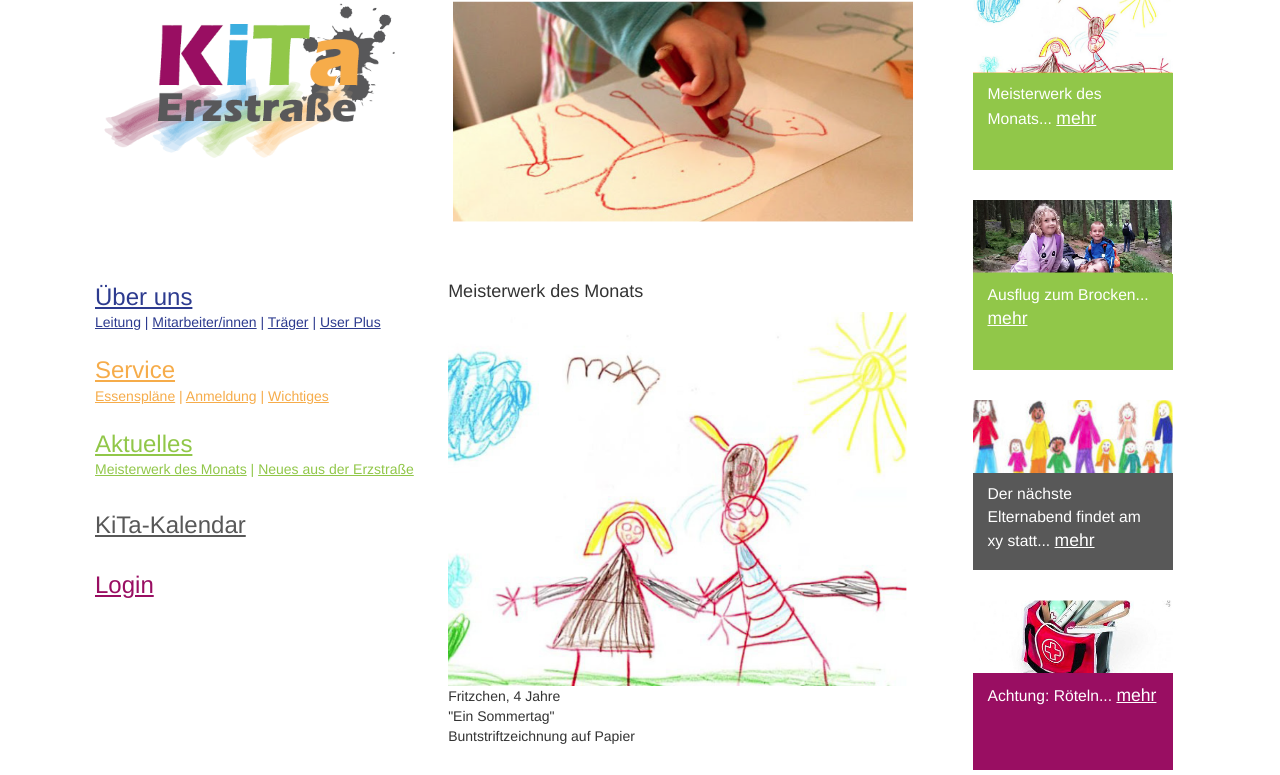
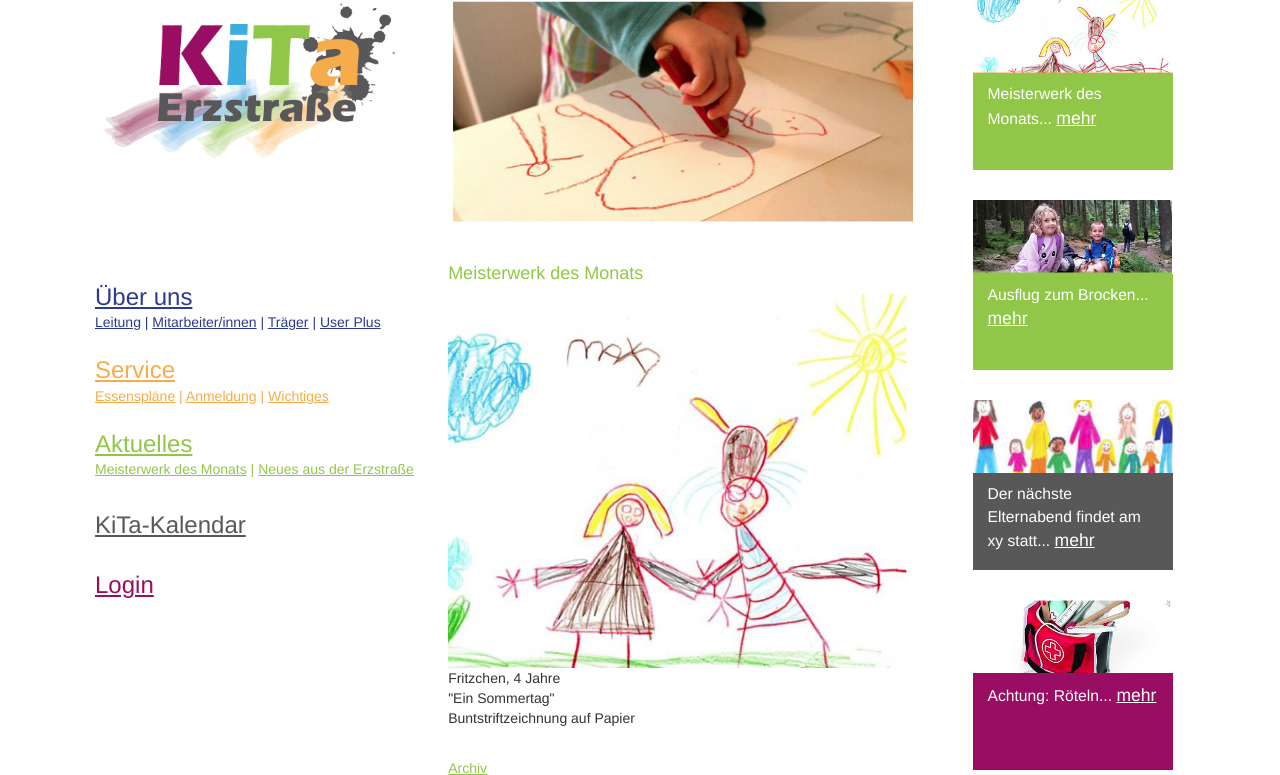
Before and after one commit to FJuette/HCDKitaDemo, a PHP site: page /meister.php in a window 1280 px wide. Shown: the part 50-825 px from the top of the page. Run offline with PHP 8.4, Linux system fonts and the light colour scheme.

Commit message:
Head color on meister.php

```diff
--- a/meister.php
+++ b/meister.php
@@ -12,7 +12,7 @@
             </div>
             <?php include("navigation.php") ?>
             <div id="content" class="col-md-7 innerPadding">
-                <h4>Meisterwerk des Monats</h4>
+                <h4 class="news">Meisterwerk des Monats</h4>
                 <img alt="Meisterwerk" src="images/meisterContent.PNG" style="width: 460px;" />
                 <p>
                     Fritzchen, 4 Jahre
```
